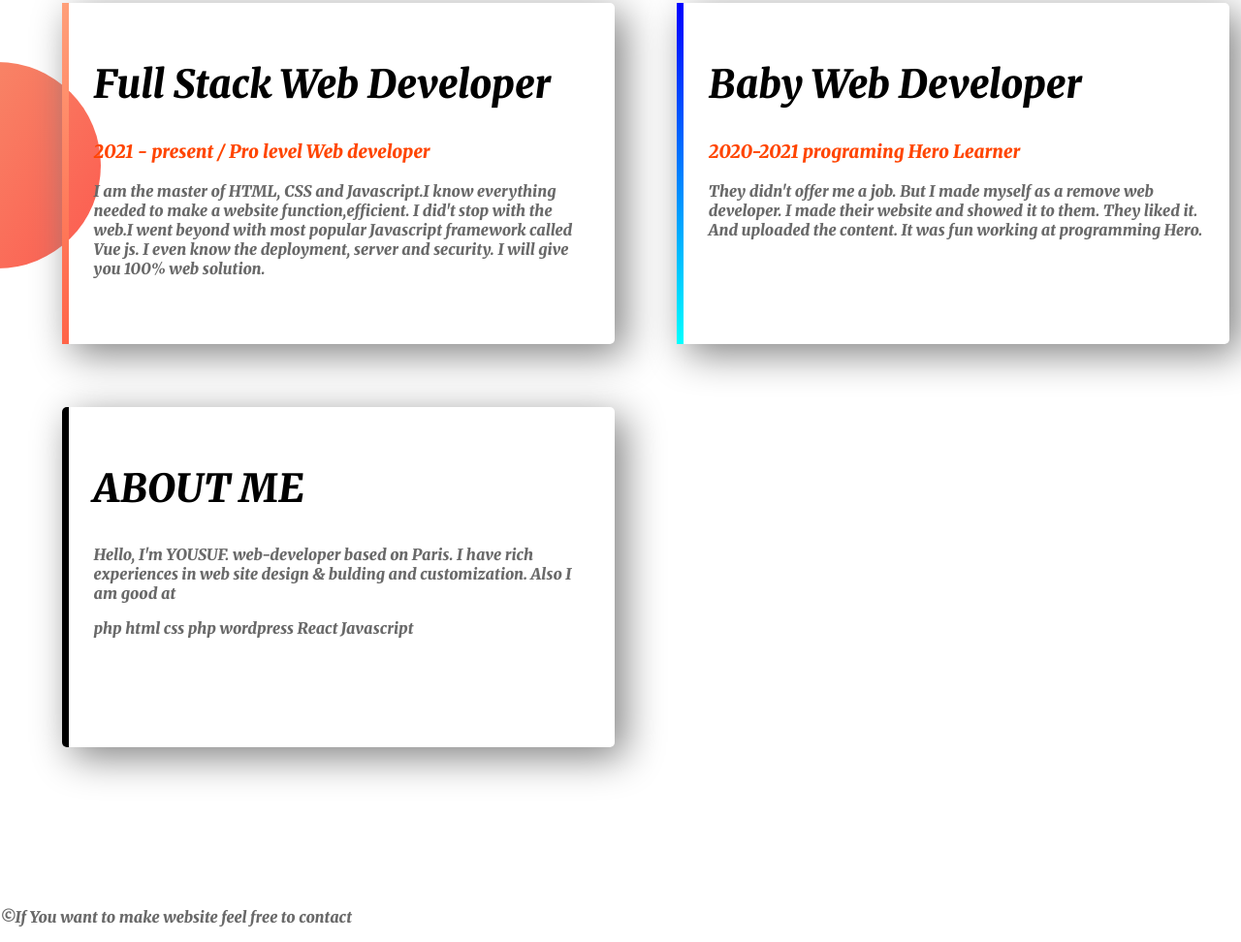
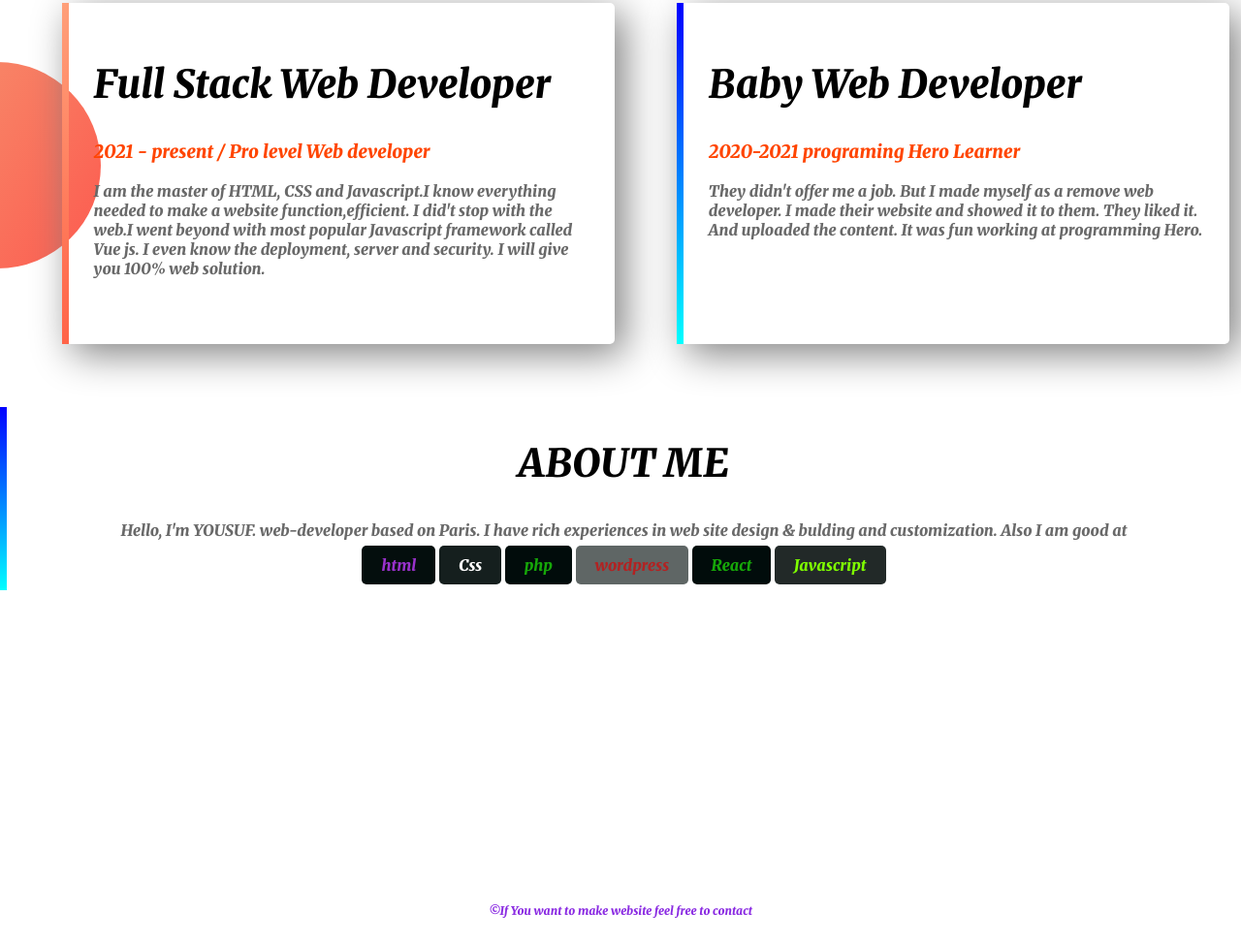
Before and after one commit to MDYOUSUF143/first-test-portfolio, a plain HTML site: page index.html in a window 1280 px wide. Shown: the part 1180-2152 px from the top of the page at 97% size. Drawn offline with Linux system fonts and the light colour scheme.

Commit message:
updating

```diff
--- a/index.html
+++ b/index.html
@@ -58,12 +58,13 @@
 
         </section>
         <section class="experiences-part">
-            <div id="full-me" class="half-width single-experience">
-            <h2>ABOUT ME</h2>
-            <p>Hello, I'm YOUSUF. web-developer based on Paris. I have rich experiences in web
+            <div id="full-me" class="modern-style">
+            <h2 class="happy">ABOUT ME</h2>
+            <p class="happy">Hello, I'm YOUSUF. web-developer based on Paris. I have rich experiences in web
                 site design & bulding and customization. Also I am good at</p>
 
-                <p>php html css php wordpress React Javascript</p>
+                <p class="happy"><span class="green-highlight">html</span> <span class="caffe-highlight">Css</span> <span class="blue-highlight">php</span> <span class="black-highlight">wordpress</span>
+                    <span class="blue-highlight">React</span> <span class="pink-highlight">Javascript</span> </p>
                 </div>
         </section>
         <footer><p>©If You want to make website feel free to contact</p></footer>
--- a/style.css
+++ b/style.css
@@ -13,6 +13,42 @@ p{
 }
 .orange-highlight{
     color: orangered;
+}
+.pink-highlight{
+    color: chartreuse;
+    background-color: rgb(34, 41, 40);
+    padding: 10px 20px;
+    border-radius: 5px;
+}
+.black-highlight{
+    color: firebrick;
+    background-color: rgb(95, 102, 101);
+    padding: 10px 20px;
+    border-radius: 5px;
+}
+.green-highlight{
+    color:rgba(65, 28, 1, 0.596)
+    background-color: turquoise;
+    padding: 10px 20px;
+    border-radius: 5px;
+}
+.green-highlight{
+    color: darkorchid;
+    background-color: rgb(4, 14, 13);
+    padding: 10px 20px;
+    border-radius: 5px;
+}
+.caffe-highlight{
+    color:white;
+    background-color: rgb(21, 31, 30);
+    padding: 10px 20px;
+    border-radius: 5px;
+}
+.blue-highlight{
+    color: rgb(22, 167, 9);
+    background-color: rgb(1, 12, 11);
+    padding: 10px 20px;
+    border-radius: 5px;
 }
 .half-width{
     width: 40%;
@@ -38,7 +74,7 @@ section{
     padding: 10px 20px;
     border-radius: 5px;
     color: royalblue;
-    fint-weight: 700;
+    font-weight: 700;
 }
 .dream-area{
     background-image: url("images/dream-bg.png");
@@ -57,6 +93,7 @@ section{
 }
 .exerience-part{
 border-top:6px;
+margin: 0 auto;
 }
 #full-stack{
     border-left: 7px solid;
@@ -70,14 +107,23 @@ border-top:6px;
 }
 #full-me{
     border-left: 7px solid;
-    border-image: -o-linear-gradient(180deg, rgb(26, 184, 110);
-    border-image-slice: 4;
+    border-image: linear-gradient(180deg, blue, cyan);
+    border-image-slice: 1;
+    width: 70;
+    margin: 0 auto;
+
+
+
 }
 footer p{
     text-align: center;
     font-size: 12px;
     color:blueviolet;
 }
-.experiences-area div{
+.experiences-part div{
     overflow: hidden;
+    margin: 0%;
 }
+.happy{
+    text-align: center;
+}
```
Also changed, not shown: 1 other file.
